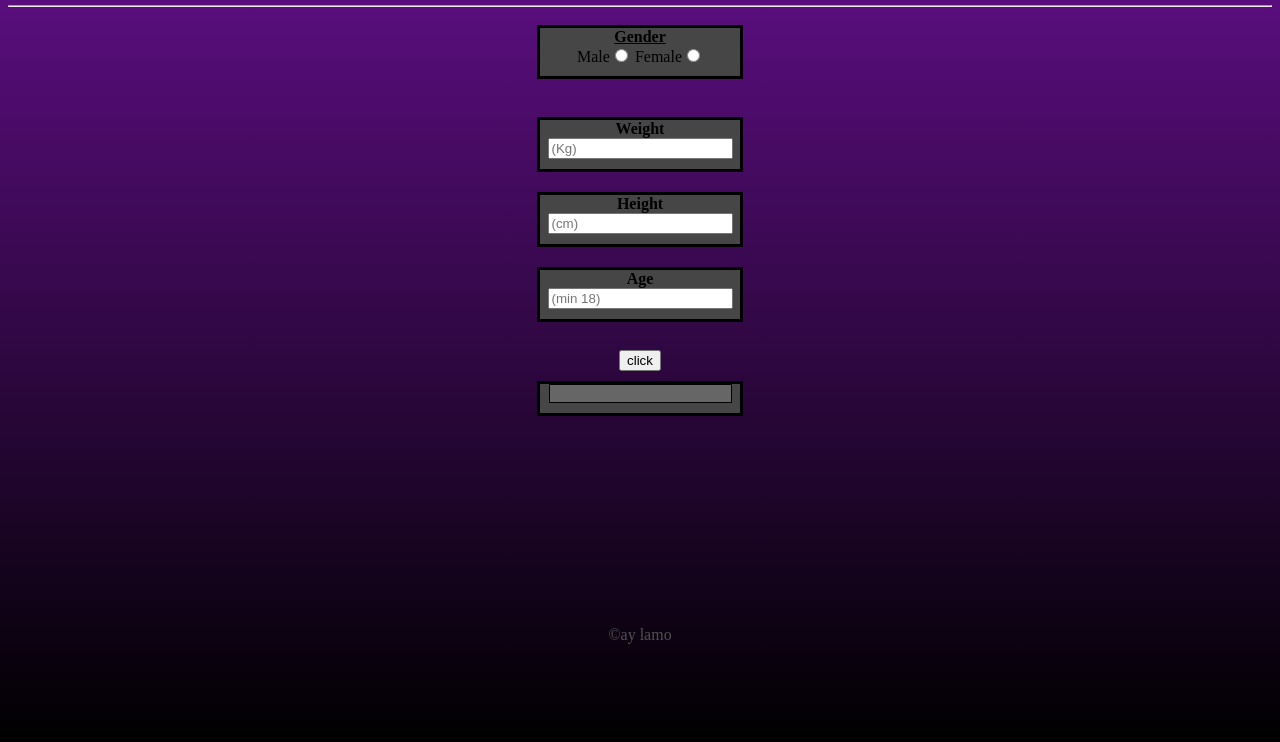
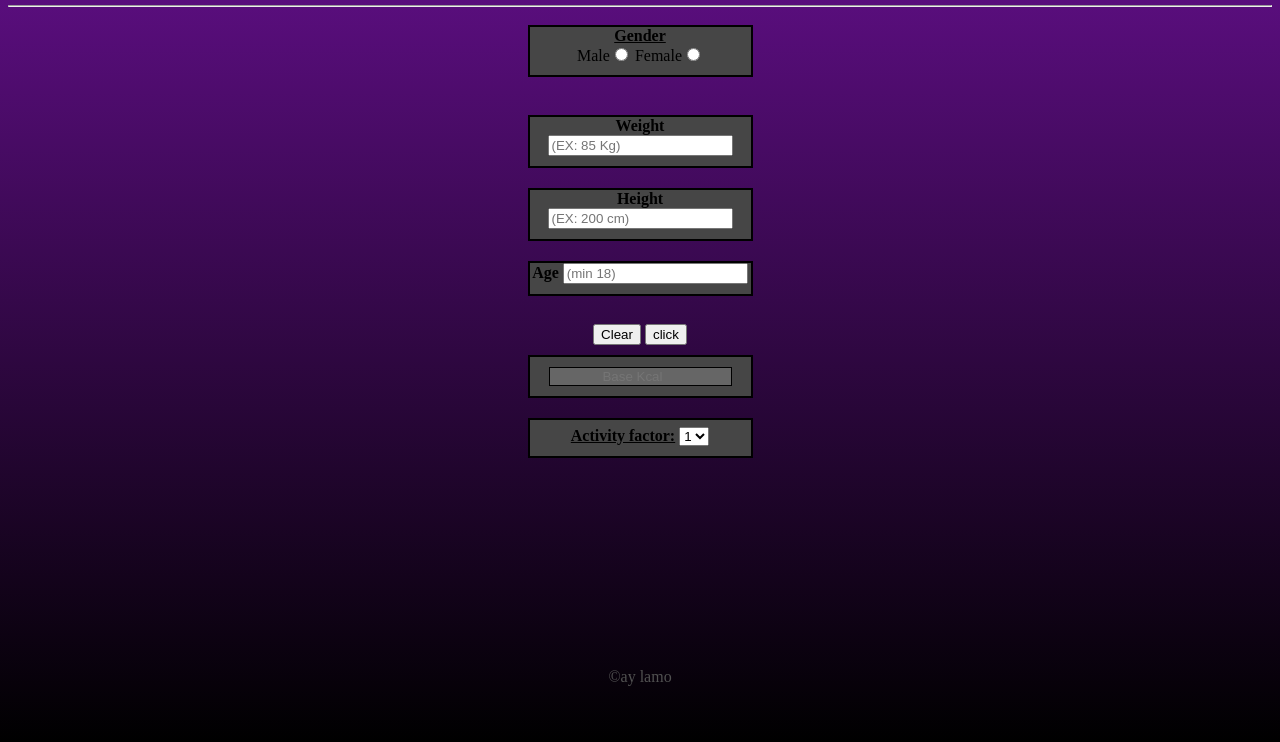
Before and after one commit to Hyperion-1/Kcal_Calculator, a plain HTML site: page index.html in a window 1280 px wide. Shown: the part 74-816 px from the top of the page. Drawn offline with Linux system fonts and the light colour scheme.

Commit message:
reset button, styles, cleanup, lenny

```diff
--- a/index.html
+++ b/index.html
@@ -30,42 +30,43 @@
         <!--weight/height/age input fields-->
         <div class='flexbox-item flexbox-item2'>
             <label for='weight'><b>Weight</b></label>
-            <input data-weight type="number" placeholder="(Kg)" min='22' id='weight' required>
+            <input type="number"  placeholder="(EX: 85 Kg)" min='22' id='weight' required>
         </div>
 
         <div class='flexbox-item flexbox-item3'>
             <label for='height'><b>Height</b></label>
-            <input data-height type="number" placeholder="(cm)" min='1' id='height'required>
+            <input type="number" placeholder="(EX: 200 cm)" min='1' id='height'required>
         </div>
-
 
         <div class='flexbox-item flexbox-item4'>
             <label for='age'><b>Age</b></label>
-            <input data-age type="number" placeholder="(min 18)" min='18' id='age' required>
+            <input type="number" placeholder="(min 18)" min='18' id='age' required>
         </div>
         <br>
-
-        <!--Activity index [temp removed until baseload is functional]
-        <label><b><u>Activity factor:</u></b></label>
-        <select>
-          <option value="1">1</option>
-          <option value="2">2</option>
-          <option value="3">3</option>
-          <option value="4">4</option>
-        </select>
-         -->
 
 
         <!--submit/reset buttons -->
         <div>
+            <button id="clear">Clear</button>
             <button id="run">click</button>
         </div>
 
-        <div class='flexbox-item flexbox-item5'>
-          <!--  <div data-display class='display'>test</div>-->
-          <input type="number" readonly id="display" />
+
+        <!--display-->
+        <div class='flexbox-item flexbox-item6'>
+          <input type="number" readonly placeholder="Base Kcal" id="display" />
         </div>
 
+        <!--Activity index-->
+        <div  class='flexbox-item flexbox-item5'>
+            <label><b><u>Activity factor:</u></b></label>
+            <select id="activityFactor">
+              <option value="1">1</option>
+              <option value="2">2</option>
+              <option value="3">3</option>
+              <option value="4">4</option>
+            </select>
+            </div>
 
 
     </div> <!--end of flexContainer-->
--- a/script.js
+++ b/script.js
@@ -1,6 +1,4 @@
 /*   script.js
-*
-*
 *
 *   Formula's:
 *  Men - 10 x weight (kg) + 6.25 x height (cm) – 5 x age (y) + 5
@@ -8,57 +6,47 @@
 *
 */
 
-//const weight = document.querySelectorAll('[data-weight]')
-//const height = document.querySelectorAll('[data-height]')
-//const age = document.querySelectorAll('[data-age]')
-
+//The five input variables
+var gender = document.getElementById("genderSelect")
 var weight = document.getElementById("weight");
 var height = document.getElementById("height");
 var age = document.getElementById("age");
+var activity = document.getElementById("activityFactor");
 
+//display
 var display = document.getElementById("display");
 
+//end value for user
+var base = 0;
 
+
+
+//enables and updates the display
+//TODO: seperate male/female calculation
 document.getElementById('run').addEventListener("click", function(){
     display.value = 10 * weight.value + 6.25 * height.value - 5 * age.value + 5;
 });
 
+//Clear button
+document.getElementById('clear').addEventListener("click", function(){
+ //   gender.value = null; not functional
+    weight.value = null;
+    height.value = null;
+    age.value = null;
+
+    display.value = null;
+});
+
+
 
 function mensCal(){
-
-        //using my own stats for build, in metric
-     //   let weight = 81.64  //kilograms
-     //   let height = 189    //cm
-   //    let age = 26        //years
-
-        let base = 10 * weight + 6.25 * height - 5 * age + 5
-
-        console.log('Your daily base load is '+ base + ' Kcal')
-        return base
+     base = 10 * weight + 6.25 * height - 5 * age + 5
+     return base
     }//end mensCal()
 
 function womenCal(){
+     base = 10 * weight + 6.25 * height - 5 * age - 161
+     return base
+    }//end womenCal
 
-        //stand in, using psudo-average US female data via CDC, converted to metric
-        let weight = 61.23       //kilograms
-        let height = 164.5       //cm
-        let age = 20             //years
-
-
-        let base = 10 * weight + 6.25 * height - 5 * age - 161
-
-        console.log('Your daily base load is '+ base + ' Kcal')
-        return base
-    }//end woemnCal
-
-
-
-
-
-
-
-
-
-
-
-//console.log(mensCal());
+ console.log("( ͡° ͜ʖ ͡°) ay")
--- a/styles.css
+++ b/styles.css
@@ -1,8 +1,8 @@
-/*
+
 *, *::after, *::before{
     box-sizing: border-box;
 }
-*/
+
 
 body{
     height: 800px;
@@ -31,17 +31,23 @@ body{
 }
 
 .flexbox-item{
-    width: 200px;
+    width: 225px;
     margin: 10px;
-    border: 3px solid;
+    border: 2px solid;
     background-color: rgb(70, 70, 70);
 
     padding-bottom: 10px;
 
 }
 
+.flexbox-item5{
+    padding-top: 7px;
+}
+
+/*This enables the display*/
 div input[type=number]:read-only{
     border: 1px solid #000;
+    margin-top: 10px;
     background-color: #666;
     color: #fff;
     text-align: center;
```
